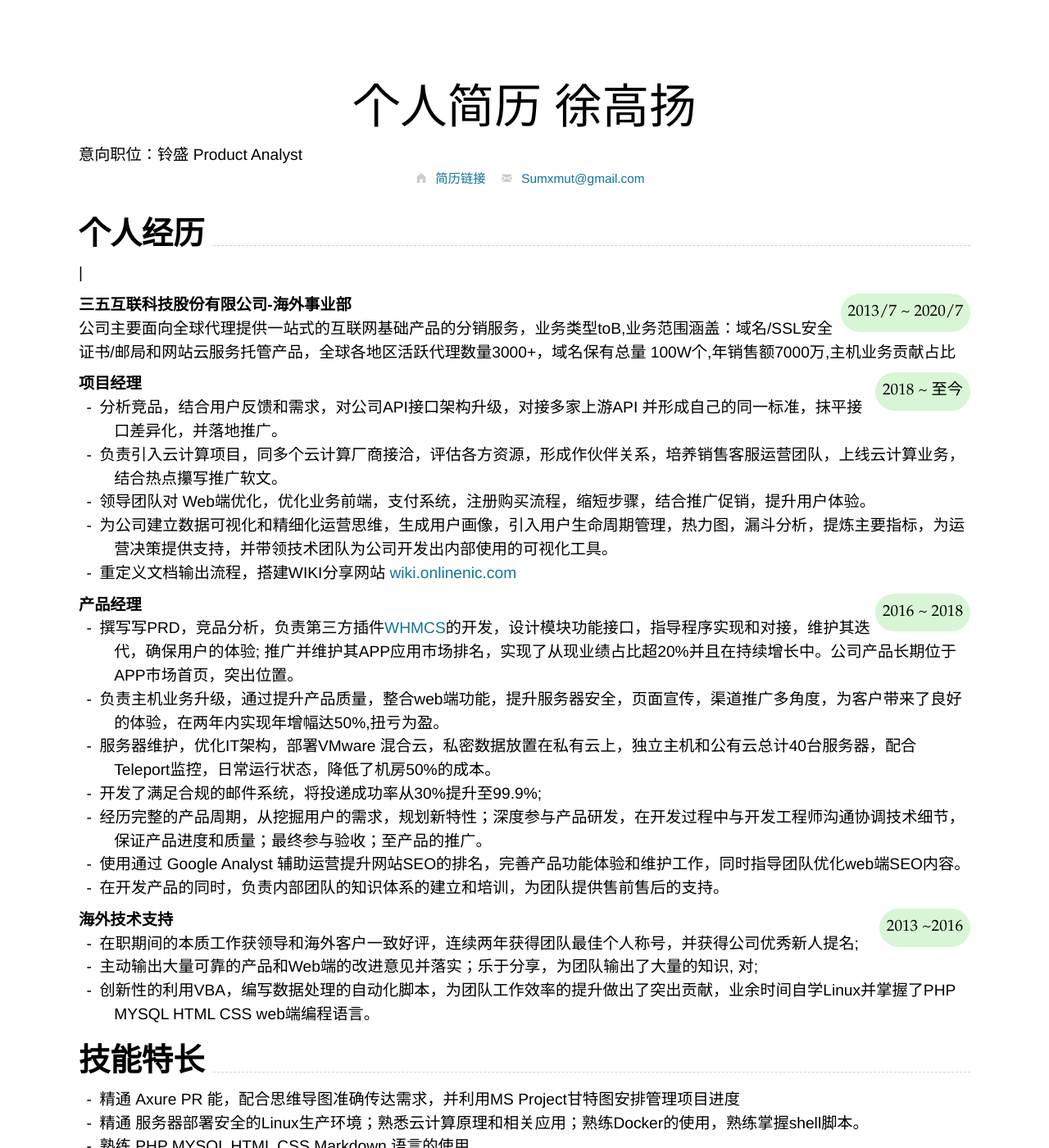
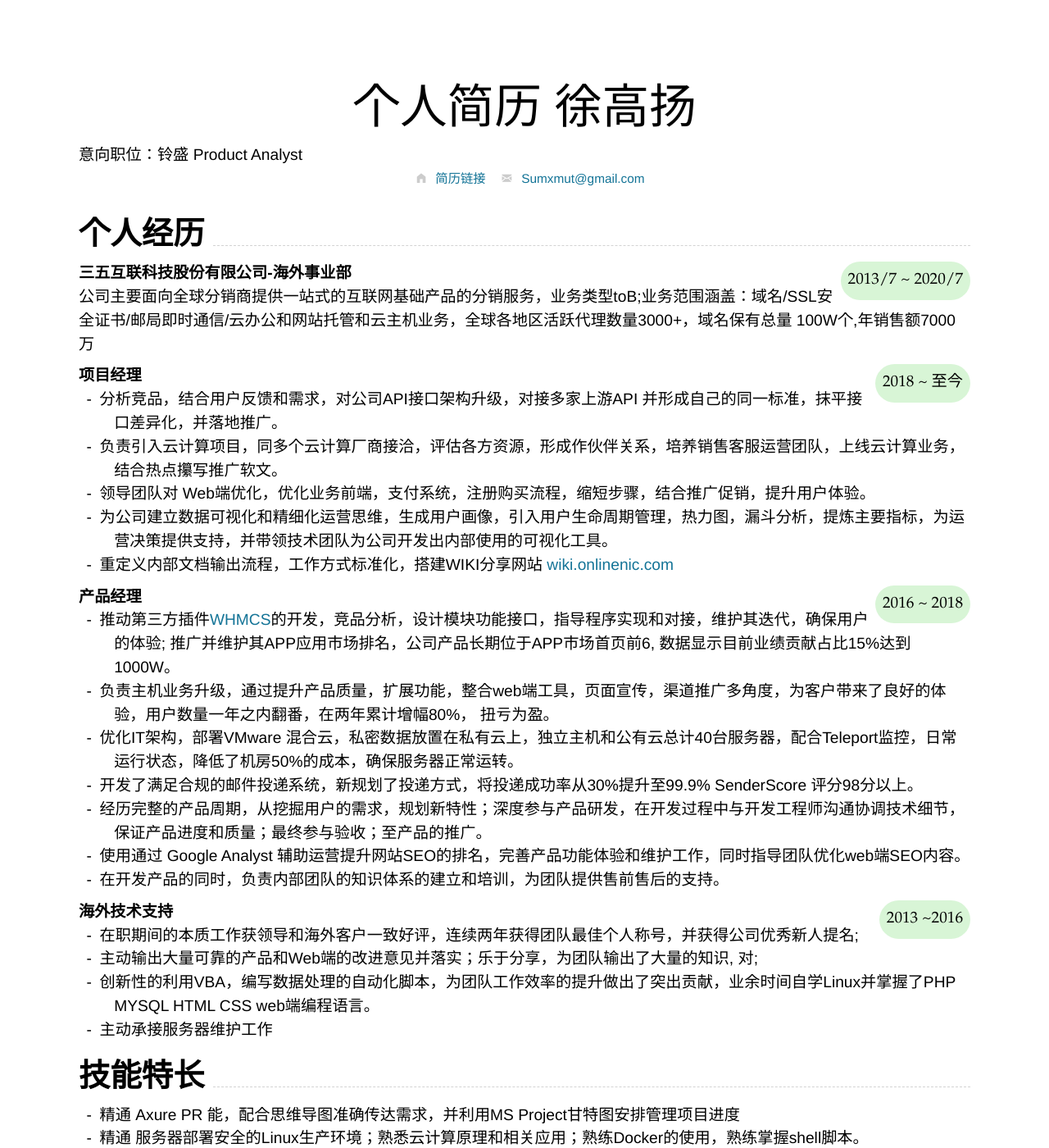
Before and after one commit to topgg/topgg.github.io, a Jekyll site: the page built from index.md, in a window 1280 px wide and 1400 px high. Shown: the whole window at 82% size. Built offline with Jekyll 4.4.1, drawn with Linux system fonts in a browser that asks for light colours; nearby versions of some CDN libraries; some of the changed text lies outside the part shown.

Commit message:
Update index.md

```diff
--- a/index.md
+++ b/index.md
@@ -24,10 +24,10 @@ Supported arguments:
 {% include cv-contact.html %}
 ---
 ## **个人经历**
-|
+
 ###  **三五互联科技股份有限公司-海外事业部** `2013/7 ~ 2020/7`
 
-公司主要面向全球代理提供一站式的互联网基础产品的分销服务，业务类型toB,业务范围涵盖：域名/SSL安全证书/邮局和网站云服务托管产品，全球各地区活跃代理数量3000+，域名保有总量 100W个,年销售额7000万,主机业务贡献占比
+公司主要面向全球分销商提供一站式的互联网基础产品的分销服务，业务类型toB;业务范围涵盖：域名/SSL安全证书/邮局即时通信/云办公和网站托管和云主机业务，全球各地区活跃代理数量3000+，域名保有总量 100W个,年销售额7000万
 
 ### **项目经理** `2018 ~ 至今`
 
@@ -35,24 +35,24 @@ Supported arguments:
 - 负责引入云计算项目，同多个云计算厂商接洽，评估各方资源，形成作伙伴关系，培养销售客服运营团队，上线云计算业务，结合热点攥写推广软文。
 - 领导团队对 Web端优化，优化业务前端，支付系统，注册购买流程，缩短步骤，结合推广促销，提升用户体验。
 - 为公司建立数据可视化和精细化运营思维，生成用户画像，引入用户生命周期管理，热力图，漏斗分析，提炼主要指标，为运营决策提供支持，并带领技术团队为公司开发出内部使用的可视化工具。
-- 重定义文档输出流程，搭建WIKI分享网站 [wiki.onlinenic.com](wiki.onlinenic.com)
+- 重定义内部文档输出流程，工作方式标准化，搭建WIKI分享网站 [wiki.onlinenic.com](wiki.onlinenic.com)
 
 ### **产品经理** `2016 ~ 2018`
 
-- 撰写写PRD，竞品分析，负责第三方插件[WHMCS](https://marketplace.whmcs.com/product/category/Domain+Registrars)的开发，设计模块功能接口，指导程序实现和对接，维护其迭代，确保用户的体验; 推广并维护其APP应用市场排名，实现了从现业绩占比超20%并且在持续增长中。公司产品长期位于APP市场首页，突出位置。
-- 负责主机业务升级，通过提升产品质量，整合web端功能，提升服务器安全，页面宣传，渠道推广多角度，为客户带来了良好的体验，在两年内实现年增幅达50%,扭亏为盈。
-- 服务器维护，优化IT架构，部署VMware 混合云，私密数据放置在私有云上，独立主机和公有云总计40台服务器，配合Teleport监控，日常运行状态，降低了机房50%的成本。
-- 开发了满足合规的邮件系统，将投递成功率从30%提升至99.9%;
+- 推动第三方插件[WHMCS](https://marketplace.whmcs.com/product/category/Domain+Registrars)的开发，竞品分析，设计模块功能接口，指导程序实现和对接，维护其迭代，确保用户的体验; 推广并维护其APP应用市场排名，公司产品长期位于APP市场首页前6, 数据显示目前业绩贡献占比15%达到1000W。
+- 负责主机业务升级，通过提升产品质量，扩展功能，整合web端工具，页面宣传，渠道推广多角度，为客户带来了良好的体验，用户数量一年之内翻番，在两年累计增幅80%， 扭亏为盈。
+- 优化IT架构，部署VMware 混合云，私密数据放置在私有云上，独立主机和公有云总计40台服务器，配合Teleport监控，日常运行状态，降低了机房50%的成本，确保服务器正常运转。
+- 开发了满足合规的邮件投递系统，新规划了投递方式，将投递成功率从30%提升至99.9% SenderScore 评分98分以上。
 - 经历完整的产品周期，从挖掘用户的需求，规划新特性；深度参与产品研发，在开发过程中与开发工程师沟通协调技术细节，保证产品进度和质量；最终参与验收；至产品的推广。
 - 使用通过 Google Analyst 辅助运营提升网站SEO的排名，完善产品功能体验和维护工作，同时指导团队优化web端SEO内容。
 - 在开发产品的同时，负责内部团队的知识体系的建立和培训，为团队提供售前售后的支持。
-
 
 ### **海外技术支持** `2013 ~2016 `
 
 - 在职期间的本质工作获领导和海外客户一致好评，连续两年获得团队最佳个人称号，并获得公司优秀新人提名;
 - 主动输出大量可靠的产品和Web端的改进意见并落实；乐于分享，为团队输出了大量的知识, 对;
 - 创新性的利用VBA，编写数据处理的自动化脚本，为团队工作效率的提升做出了突出贡献，业余时间自学Linux并掌握了PHP MYSQL HTML CSS web端编程语言。
+- 主动承接服务器维护工作
 
 ## **技能特长**
 
@@ -61,7 +61,7 @@ Supported arguments:
 - 熟练 PHP MYSQL HTML CSS Markdown 语言的使用
 - 熟练 Google Analyst 的使用 可视化图表制作
 - 熟练 Postman 自动化测试工具和 PC移动端测试方法
-- 熟练 办Office 办公套件Word PPT Excel VBA根据数据处理需求二次开发
+- 熟练 Office 办公套件Word PPT Excel 有VBA二次开发经验
 
 ## 教育经历Education
 
@@ -81,7 +81,6 @@ C语言 模拟电路，数字电路，单片机，光学工程, 计算机科学,
 - 剑桥商务英语中级证书
 - 福建光电大赛三等奖
 
-####
 
 ## 自我评价
 
```
